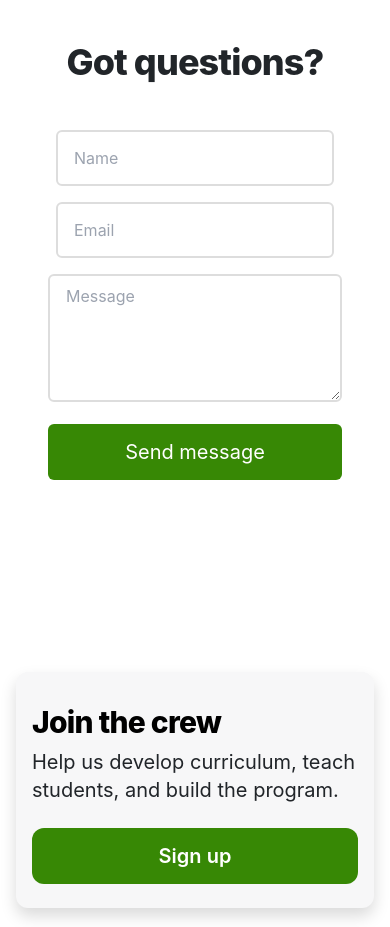
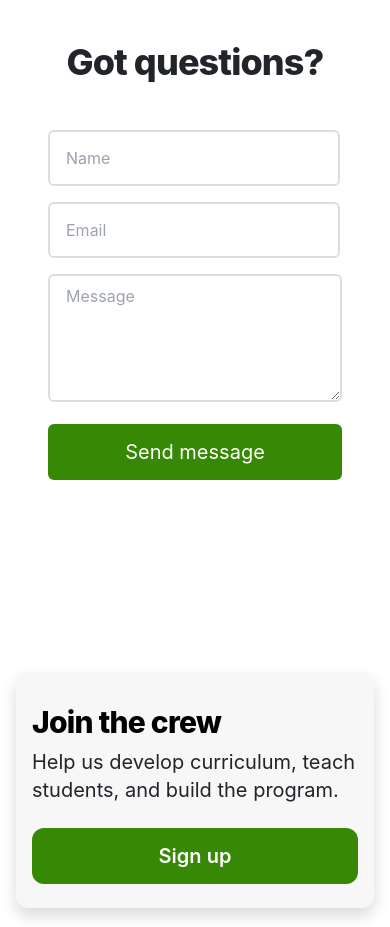
Before and after one commit to tyler16smith/dr-trips, a React (Create React App) app: page / in a window 390 px wide. Shown: the part 5800-6727 px from the top of the page. Built offline with nearby package versions, Linux system fonts and the light colour scheme; the HTML template or start-up script is replaced by a standard one.

Commit message:
Fixes bottom message name and email

```diff
--- a/src/App.js
+++ b/src/App.js
@@ -474,8 +474,8 @@ export default function LandingPage() {
             <form className='text-center p-5' onSubmit={sendEmail}>
               <p className={`text-center lg:text-5xl text-4xl font-extrabold tracking-tight`}>Got questions?</p>
               <div className='lg:flex lg:justify-center mt-8 mx-2'>
-                  <input placeholder='Name' name="name" type="text" className='h-14 rounded-md border-light-gray-3 border-2 px-3 mt-3 lg:mr-3 md:mr-3' style={{width: isMobile ? '100%' : '300px'}} />
-                  <input placeholder='Email' type="text" name="email" className='h-14 rounded-md border-light-gray-3 border-2 px-3 mt-3 lg:mr-3 md:mr-3' style={{width: isMobile ? '100%' : '300px'}} />
+                  <input placeholder='Name' name="name" type="text" className={`h-14 rounded-md border-light-gray-3 border-2 px-3 mt-3 lg:mr-3 md:mr-3 ${isMobile ? '-ml-2' : ''}`} style={{width: isMobile ? '105%' : '300px'}} />
+                  <input placeholder='Email' type="text" name="email" className={`h-14 rounded-md border-light-gray-3 border-2 px-3 mt-3 lg:mr-3 md:mr-3 ${isMobile ? '-ml-2' : ''}`} style={{width: isMobile ? '105%' : '300px'}} />
               </div>
               <div className='lg:flex lg:justify-center'>
                   <textarea placeholder='Message' type="text" name="message" className='h-32 pt-2 rounded-md border-light-gray-3 border-2 px-3 mt-3 lg:mr-3 md:mr-3' style={{width: isMobile ? '100%' : '612px'}} />
```
